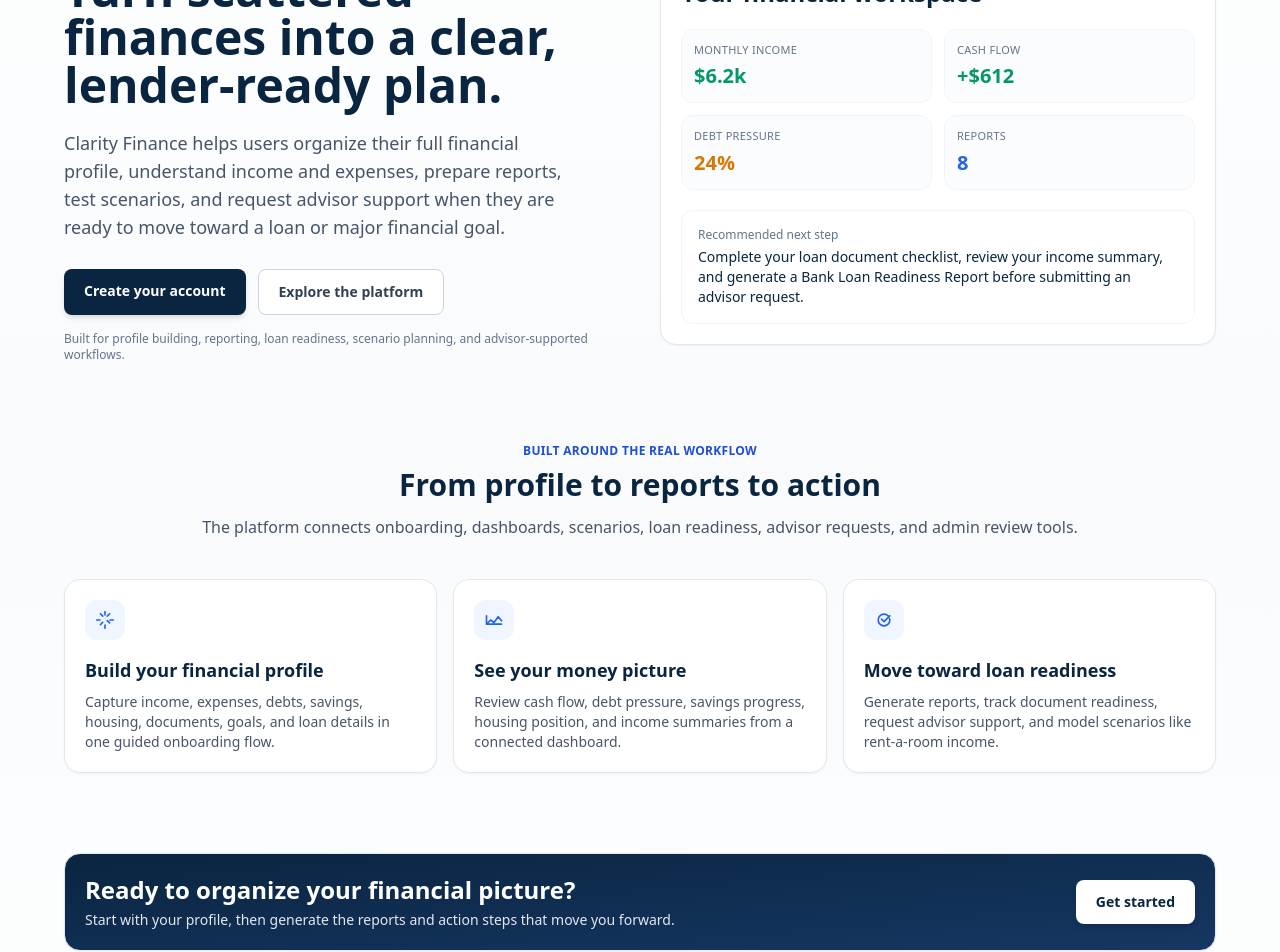
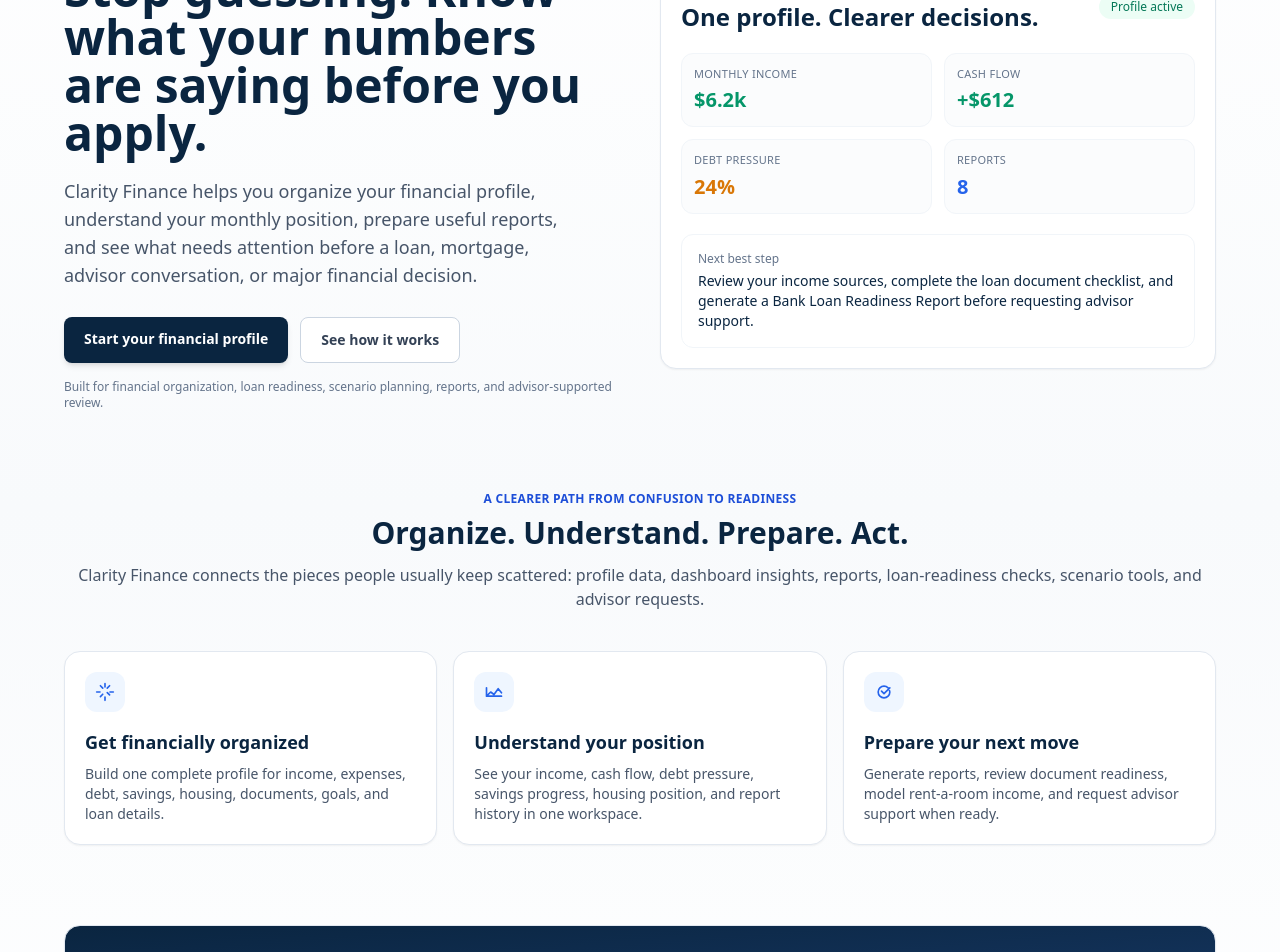
Before and after one commit to 345cayworks/clarityfinance, a Next.js app: page / in a window 1280 px wide. Shown: the part 220-1172 px from the top of the page. Built offline with nearby package versions, Linux system fonts and the light colour scheme.

Commit message:
Sharpen homepage marketing copy

```diff
--- a/app/(public)/page.tsx
+++ b/app/(public)/page.tsx
@@ -2,8 +2,8 @@
 
 const featureCards = [
   {
-    title: "Build your financial profile",
-    description: "Capture income, expenses, debts, savings, housing, documents, goals, and loan details in one guided onboarding flow.",
+    title: "Get financially organized",
+    description: "Build one complete profile for income, expenses, debt, savings, housing, documents, goals, and loan details.",
     icon: (
       <path
         d="M12 2v4m0 12v4m10-10h-4M6 12H2m15.5-7.5-2.8 2.8M9.3 14.7l-2.8 2.8m0-13 2.8 2.8m5.4 5.4 2.8 2.8"
@@ -14,8 +14,8 @@
     )
   },
   {
-    title: "See your money picture",
-    description: "Review cash flow, debt pressure, savings progress, housing position, and income summaries from a connected dashboard.",
+    title: "Understand your position",
+    description: "See your income, cash flow, debt pressure, savings progress, housing position, and report history in one workspace.",
     icon: (
       <path
         d="M3 17V7m0 10h18M3 17l5-5 4 3 5-7 4 5"
@@ -27,8 +27,8 @@
     )
   },
   {
-    title: "Move toward loan readiness",
-    description: "Generate reports, track document readiness, request advisor support, and model scenarios like rent-a-room income.",
+    title: "Prepare your next move",
+    description: "Generate reports, review document readiness, model rent-a-room income, and request advisor support when ready.",
     icon: (
       <path
         d="M9 11l3 3 7-7M5 12a7 7 0 1 0 14 0 7 7 0 0 0-14 0z"
@@ -55,31 +55,31 @@
         <div>
           <span className="inline-flex items-center gap-2 rounded-full border border-slate-200 bg-white px-3 py-1 text-xs font-medium text-slate-600 shadow-sm">
             <span className="h-1.5 w-1.5 rounded-full bg-emerald-500" />
-            Personal finance + loan readiness workspace
+            Financial clarity for loan-ready decisions
           </span>
           <h1 className="mt-5 text-4xl font-semibold leading-tight text-[#0A2540] md:text-5xl">
-            Turn scattered finances into a clear, lender-ready plan.
+            Stop guessing. Know what your numbers are saying before you apply.
           </h1>
           <p className="mt-5 max-w-lg text-lg text-slate-600">
-            Clarity Finance helps users organize their full financial profile, understand income and expenses, prepare reports,
-            test scenarios, and request advisor support when they are ready to move toward a loan or major financial goal.
+            Clarity Finance helps you organize your financial profile, understand your monthly position, prepare useful reports,
+            and see what needs attention before a loan, mortgage, advisor conversation, or major financial decision.
           </p>
           <div className="mt-7 flex flex-wrap gap-3">
             <Link
               href="/signup"
               className="rounded-lg bg-[#0A2540] px-5 py-3 text-sm font-semibold text-white shadow-md transition-colors hover:bg-[#0e3160]"
             >
-              Create your account
+              Start your financial profile
             </Link>
             <Link
               href="/features"
               className="rounded-lg border border-slate-300 bg-white px-5 py-3 text-sm font-semibold text-slate-700 transition-colors hover:border-slate-400"
             >
-              Explore the platform
+              See how it works
             </Link>
           </div>
           <p className="mt-4 text-xs text-slate-500">
-            Built for profile building, reporting, loan readiness, scenario planning, and advisor-supported workflows.
+            Built for financial organization, loan readiness, scenario planning, reports, and advisor-supported review.
           </p>
         </div>
         <div className="relative">
@@ -87,8 +87,8 @@
           <div className="card overflow-hidden">
             <div className="flex items-center justify-between">
               <div>
-                <p className="text-xs uppercase tracking-wide text-slate-500">Live Snapshot</p>
-                <p className="mt-1 text-2xl font-semibold text-[#0A2540]">Your financial workspace</p>
+                <p className="text-xs uppercase tracking-wide text-slate-500">Financial Readiness Snapshot</p>
+                <p className="mt-1 text-2xl font-semibold text-[#0A2540]">One profile. Clearer decisions.</p>
               </div>
               <span className="rounded-full bg-emerald-50 px-3 py-1 text-xs font-medium text-emerald-700">Profile active</span>
             </div>
@@ -101,10 +101,10 @@
               ))}
             </div>
             <div className="mt-5 rounded-xl border border-slate-100 bg-white p-4">
-              <p className="text-xs font-medium text-slate-500">Recommended next step</p>
+              <p className="text-xs font-medium text-slate-500">Next best step</p>
               <p className="mt-1 text-sm font-medium text-[#0A2540]">
-                Complete your loan document checklist, review your income summary, and generate a Bank Loan Readiness Report
-                before submitting an advisor request.
+                Review your income sources, complete the loan document checklist, and generate a Bank Loan Readiness Report
+                before requesting advisor support.
               </p>
             </div>
           </div>
@@ -113,10 +113,11 @@
 
       <section>
         <div className="text-center">
-          <p className="text-xs font-semibold uppercase tracking-wide text-blue-700">Built around the real workflow</p>
-          <h2 className="mt-2 text-3xl font-semibold text-[#0A2540]">From profile to reports to action</h2>
+          <p className="text-xs font-semibold uppercase tracking-wide text-blue-700">A clearer path from confusion to readiness</p>
+          <h2 className="mt-2 text-3xl font-semibold text-[#0A2540]">Organize. Understand. Prepare. Act.</h2>
           <p className="mt-3 text-slate-600">
-            The platform connects onboarding, dashboards, scenarios, loan readiness, advisor requests, and admin review tools.
+            Clarity Finance connects the pieces people usually keep scattered: profile data, dashboard insights, reports,
+            loan-readiness checks, scenario tools, and advisor requests.
           </p>
         </div>
         <div className="mt-10 grid gap-4 md:grid-cols-3">
@@ -136,16 +137,16 @@
 
       <section className="card flex flex-col items-start gap-4 bg-gradient-to-br from-[#0A2540] to-[#163763] text-white md:flex-row md:items-center md:justify-between">
         <div>
-          <h3 className="text-2xl font-semibold">Ready to organize your financial picture?</h3>
+          <h3 className="text-2xl font-semibold">Ready to see your financial picture clearly?</h3>
           <p className="mt-1 text-sm text-slate-200">
-            Start with your profile, then generate the reports and action steps that move you forward.
+            Start with your profile. Then use the dashboard, reports, and scenarios to decide your next move.
           </p>
         </div>
         <Link
           href="/signup"
           className="rounded-lg bg-white px-5 py-3 text-sm font-semibold text-[#0A2540] shadow-md transition-transform hover:scale-[1.02]"
         >
-          Get started
+          Build my profile
         </Link>
       </section>
     </div>
```
